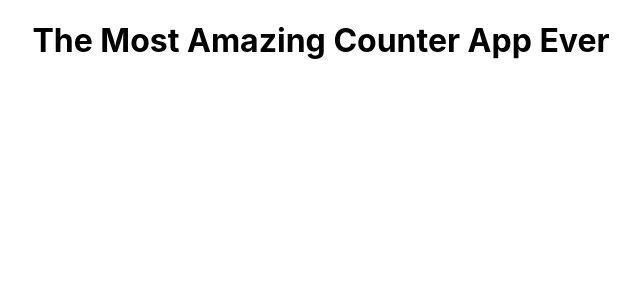
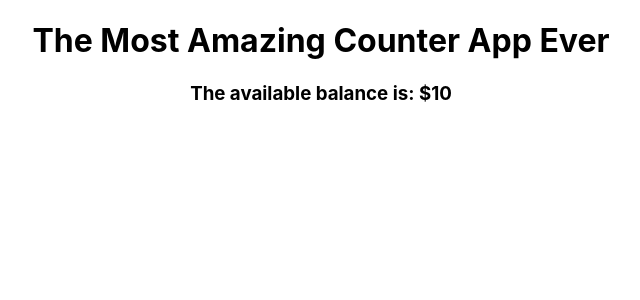
Before and after one commit to radishmouse/react-redux-intro_2020-08-25, a React (Create React App) app: page / in a window 1280 px wide. Shown: the top 300 px of the page, without its empty margins (319-959 px from the left). Built offline with nearby package versions, Linux system fonts and the light colour scheme.

Commit message:
adds dumb component, connects to smart container

```diff
--- a/package.json
+++ b/package.json
@@ -8,7 +8,9 @@
     "@testing-library/user-event": "^7.1.2",
     "react": "^16.13.1",
     "react-dom": "^16.13.1",
-    "react-scripts": "3.4.3"
+    "react-redux": "^7.2.1",
+    "react-scripts": "3.4.3",
+    "redux": "^4.0.5"
   },
   "scripts": {
     "start": "react-scripts start",
--- a/src/App.js
+++ b/src/App.js
@@ -1,13 +1,17 @@
 import React from 'react';
-import logo from './logo.svg';
 import './App.css';
 import CounterApp from './components/CounterApp';
 
+import { Provider } from 'react-redux';
+import { store } from './store';
+
 function App() {
   return (
-    <div className="App">
-      <CounterApp />
-    </div>
+    <Provider store={store}>
+      <div className="App">
+        <CounterApp />
+      </div>
+    </Provider>
   );
 }
 
--- a/src/components/CounterApp.js
+++ b/src/components/CounterApp.js
@@ -1,9 +1,11 @@
 import React from 'react';
+import Output from '../containers/OutputContainer';
 
 const CounterApp = props => (
     <div>
         <h1>The Most Amazing Counter App Ever</h1>
         {/* Output goes here */}
+        <Output />
         {/* Increment button */}
         {/* Decrement button */}
     </div>
--- a/src/components/Output.js
+++ b/src/components/Output.js
@@ -0,0 +1,11 @@
+import React from 'react';
+
+const Output = props => (
+    <div>
+        <h3>
+            The available balance is: ${props.amount || 0}
+        </h3>
+    </div>
+);
+
+export default Output;
--- /dev/null
+++ b/src/containers/OutputContainer.js
@@ -0,0 +1,17 @@
+import Output from '../components/Output';
+import { connect } from 'react-redux';
+
+function mapStateToProps(state) {
+    // To "translate" we use something
+    // like a Dictionary.
+    // In JS, that's an Object!!!!
+    return {
+        // propName seen by React : value-in-state
+        amount: state.checking
+    }
+}
+
+// const IronManSuit = connect(mapStateToProps);
+// export default IronManSuit(Output);
+// This is what fluent Redux devs write:
+export default connect(mapStateToProps)(Output);
```
Also changed, not shown: 2 other files (tests, documents, lock files or other folders).
